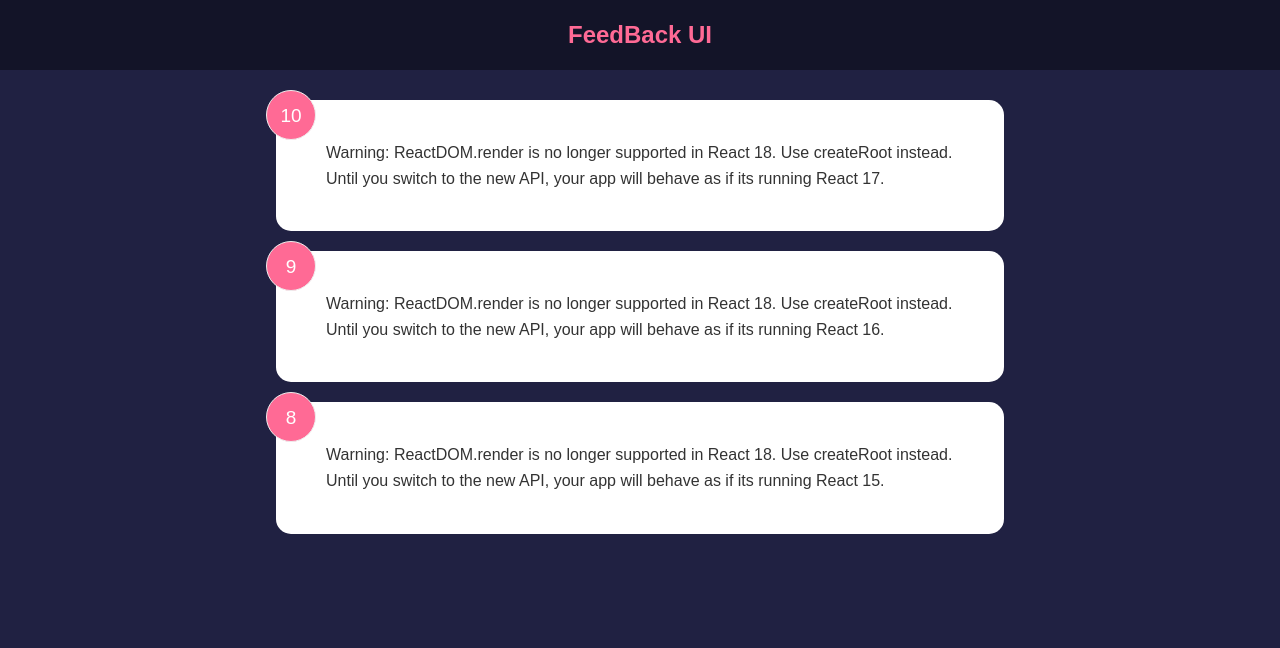
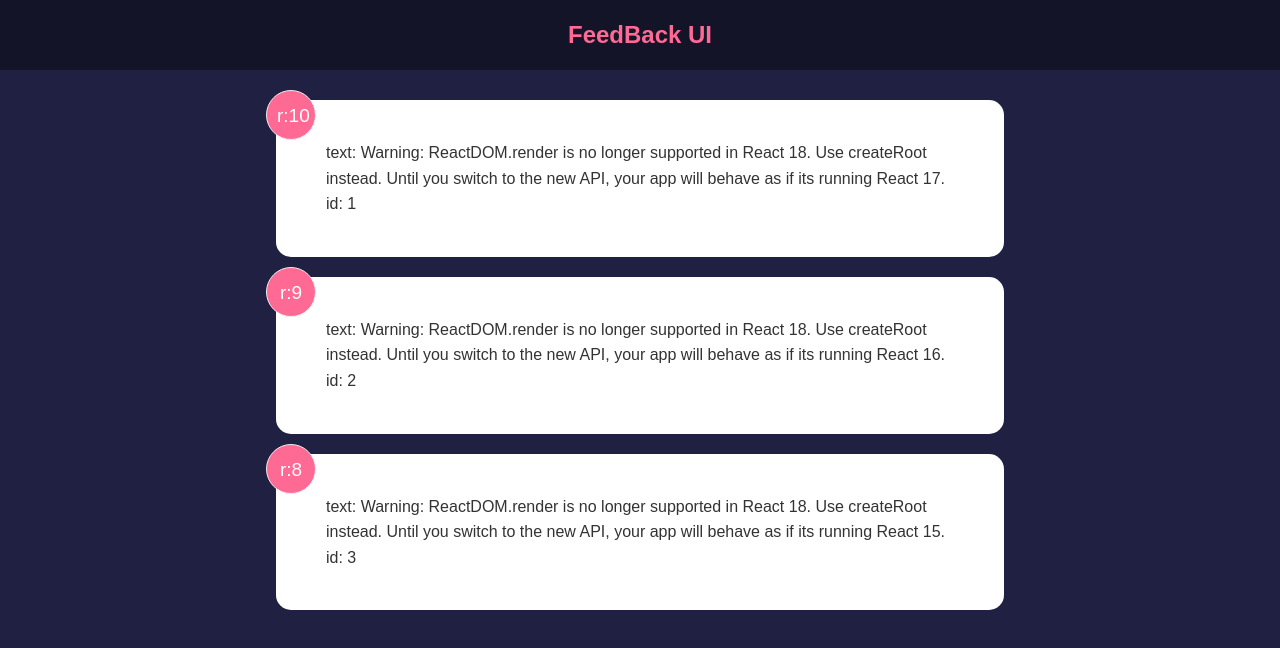
Before and after one commit to OybekKayumov/feedback-app, a React (Create React App) app: page / in a window 1280 px wide. Shown: the top 648 px of the page. Built offline with nearby package versions, Linux system fonts and the light colour scheme.

Commit message:
update feedbackItem data

```diff
--- a/src/components/FeedbackItem.jsx
+++ b/src/components/FeedbackItem.jsx
@@ -7,8 +7,9 @@ function FeedbackItem({ item }) {
 
   return (
     <div className='card'>
-      <div className='num-display'>{ item.rating }</div>
-      <div className='text-display'>{ item.text }</div>
+      <div className='num-display'>r:{ item.rating }</div>
+      <div className='text-display'>text: { item.text }</div>
+      <div className='text-display'>id: { item.id }</div>
     </div>
   )
 }
```
